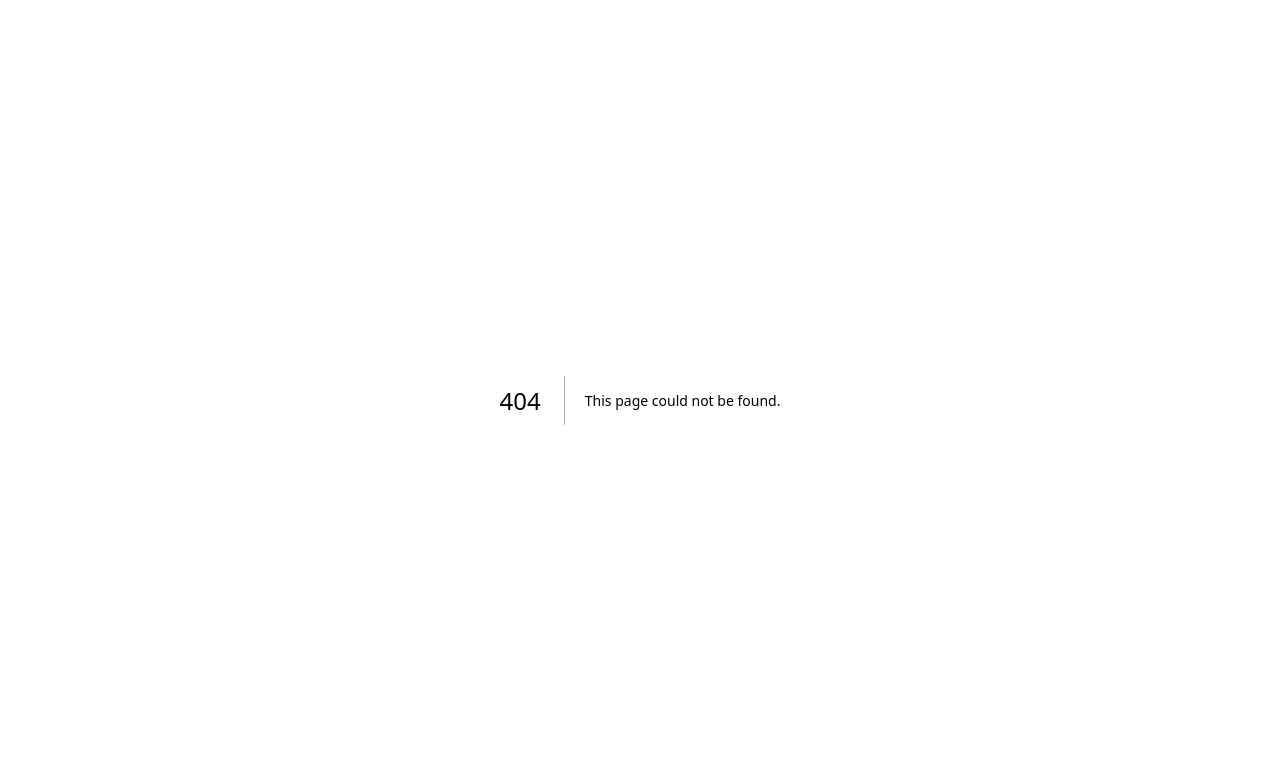
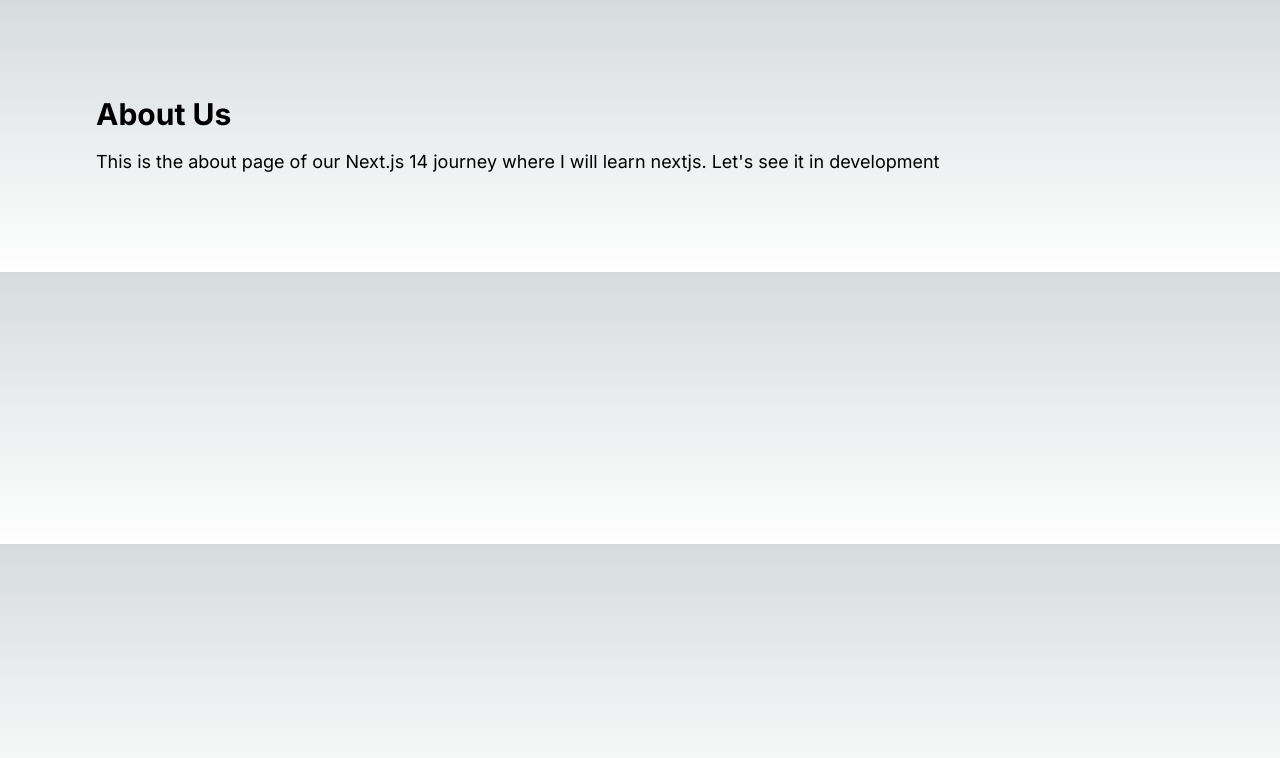
Before and after one commit to dshan12/nextjs, a Next.js app in the folder my-nextjs-app/: page /about in a window 1280 px wide. Before the commit this address had no page. Shown: the top 758 px of the page. Built offline with nearby package versions, Linux system fonts and the light colour scheme.

Commit message:
File based routing
I added a file based routing system for the about us section

```diff
--- /dev/null
+++ b/my-nextjs-app/app/about/page.tsx
@@ -0,0 +1,11 @@
+export default function About() {
+  return (
+    <div className="p-24">
+      <h1 className="text-3xl font-bold mb-4">About Us</h1>
+      <p className="text-lg">
+        This is the about page of our Next.js 14 journey where I will learn nextjs.
+        Let's see it in development
+      </p>
+    </div>
+  )
+}
--- a/my-nextjs-app/app/page.tsx
+++ b/my-nextjs-app/app/page.tsx
@@ -3,6 +3,7 @@ export default function Home() {
   <main className="flex min-h-screen flex-col items-center justify-between p-24">
       <h1 className="text-4xl font-bold">Welcome to Nextjs 14</h1>
       <p>This is my first Next js app using the app router</p>
+      <button className="mt-8 px-4 py-2 bg-blue-500 text-white rounded hover:bg-blue-600 transition-colors">Learn More</button>
   </main>
   )
 }
```
